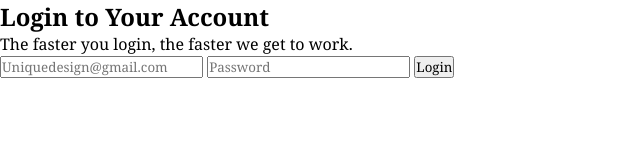
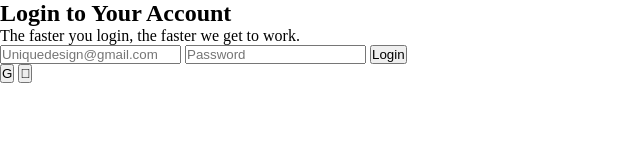
Before and after one commit to rcajazeira/UniqueDesign, a website built with Vite: page index.html in a window 1280 px wide. Shown: the whole page, without its empty margins (0-640 px from the left). Built offline with nearby package versions, Linux system fonts and the light colour scheme.

Commit message:
social buttons

```diff
--- a/index.html
+++ b/index.html
@@ -17,6 +17,13 @@
         <input type="password" placeholder="Password">
         <button type="submit">Login</button>
         </form>
+        <div class="or">
+          <div class="social-login"></div>
+        <button class="google-btn">G</button>
+        <button class="apple-btn"></button>
+
+          </div>
+        </div>
 
       </div>
 
--- a/style.css
+++ b/style.css
@@ -6,4 +6,6 @@
     margin: 0;
     padding: 0;
     font-family: Cambria, Cochin, Georgia, Times, 'Times New Roman', serif
+    box-sizing border-box;
+
   }
```
